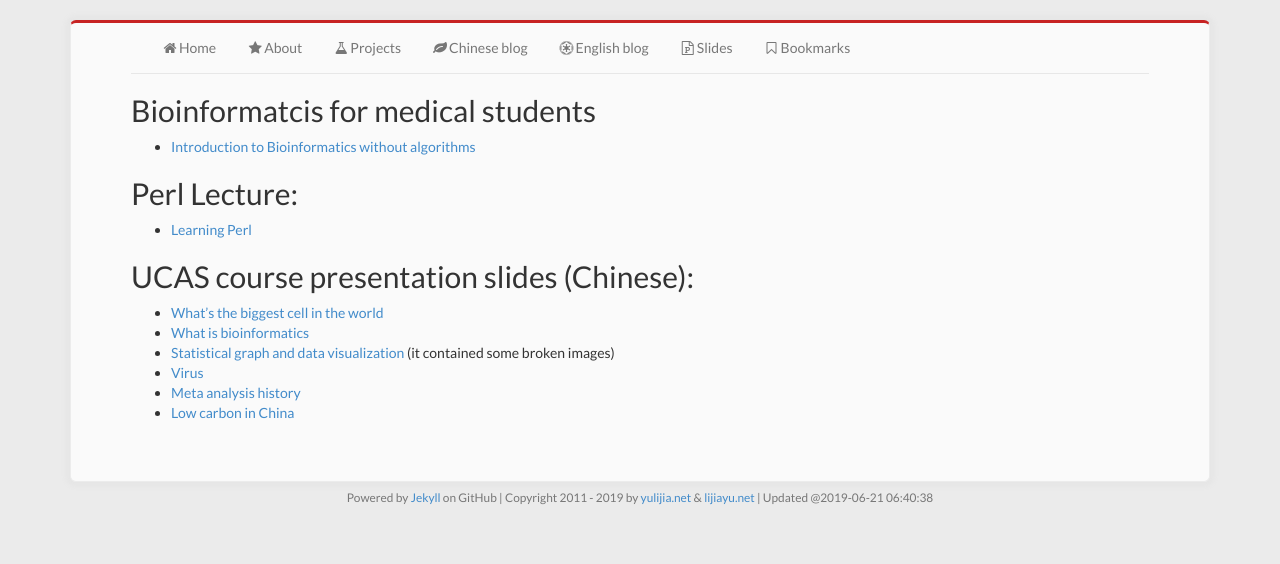
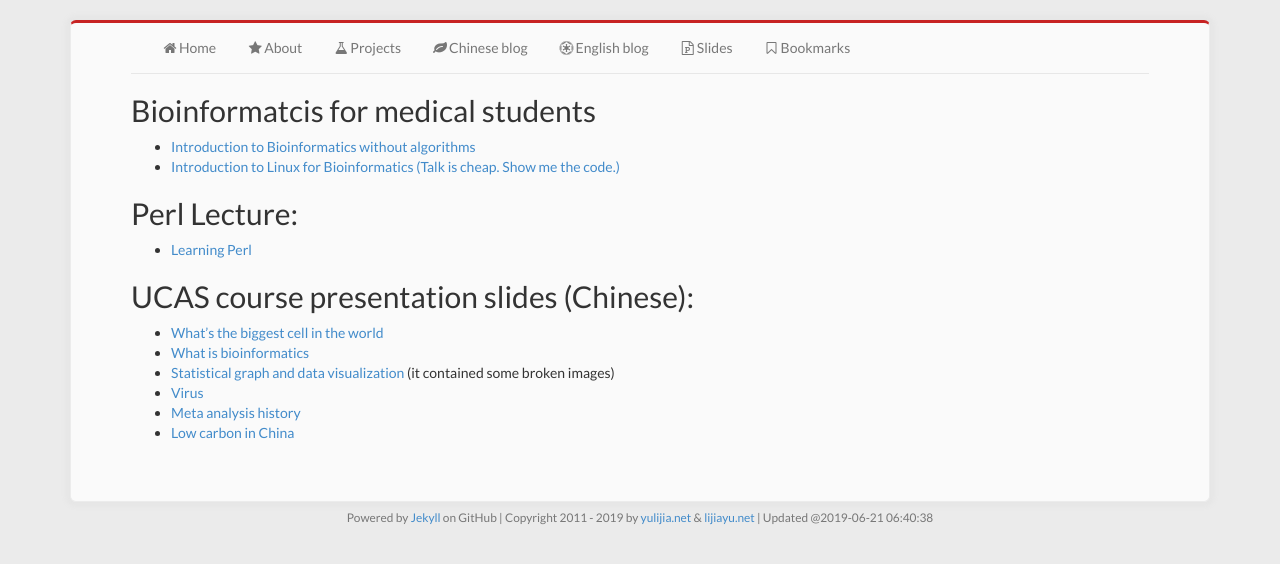
Before and after one commit to yulijia/yulijia.github.io, a Jekyll site: the page built from slides/index.md, in a window 1280 px wide. Shown: the top 564 px of the page. Built offline with Jekyll 4.4.1, drawn with Linux system fonts in a browser that asks for light colours; nearby versions of some CDN libraries; our own code applies the rules of GitHub Pages for plain Markdown files.

Commit message:
add slides link

```diff
--- a/slides/index.md
+++ b/slides/index.md
@@ -7,7 +7,7 @@ avatar: yes
 ## Bioinformatcis for medical students
 
 - [Introduction to Bioinformatics without algorithms](./bioinfomatcis_for_medical_students/2019-05-15-Introduction_to_Bioinformatics.html "Introduction to Bioinformatics without algorithms")
-
+- [Introduction to Linux for Bioinformatics (Talk is cheap. Show me the code.)](./bioinfomatcis_for_medical_students/2019-06-17-Introduction_to_Linux_for_Bioinformatics.html "Introduction to Linux for Bioinformatics")
 
 
 ## Perl Lecture:
```
